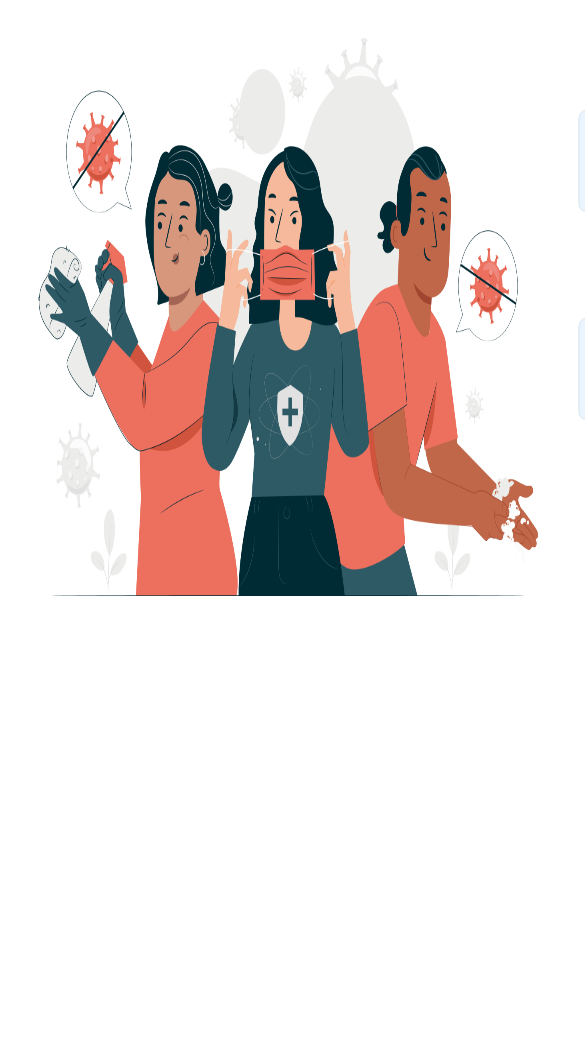
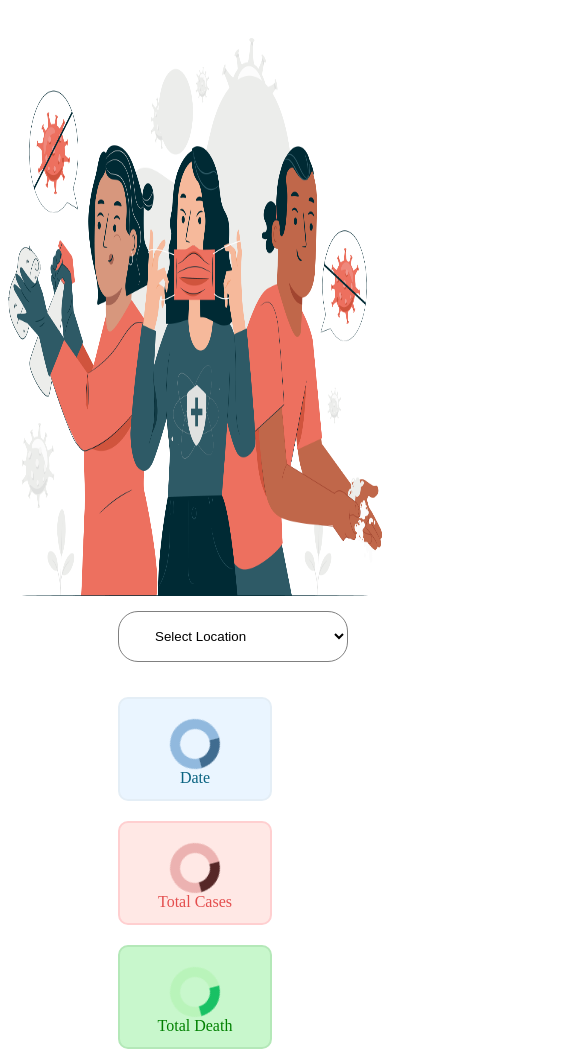
Before and after one commit to sourabhthakur87/Covid-19-Statistics, a plain HTML site: page index.html in a window 390 px wide. Shown: the top 1062 px of the page, 585 px wide, since content can reach past the window. Before the commit the page ends 844 px from the top, so only its background shows below. Drawn offline with Linux system fonts and the light colour scheme.

Commit message:
Making Responsive For mobile

```diff
--- a/Css/covid-19.css
+++ b/Css/covid-19.css
@@ -142,6 +142,27 @@
     border-top: 10px solid rgb(24, 193, 100);
 }
 
+
+@media screen and (max-width:500px) {
+    .flex{
+        display: flex;
+        flex-direction: column;
+        align-items: center;
+    }
+    #sec1 img{
+        width: 100%;
+    }
+    #country{
+        width: 100%;
+    }
+    #sec1 #mn #opt{
+        margin-left: 110px;
+    }
+    #sec1 #mn #link{
+        width: 100%;
+    }
+}
+
 /* #btnReset{
     background: transparent;
     background-color: black;
```
